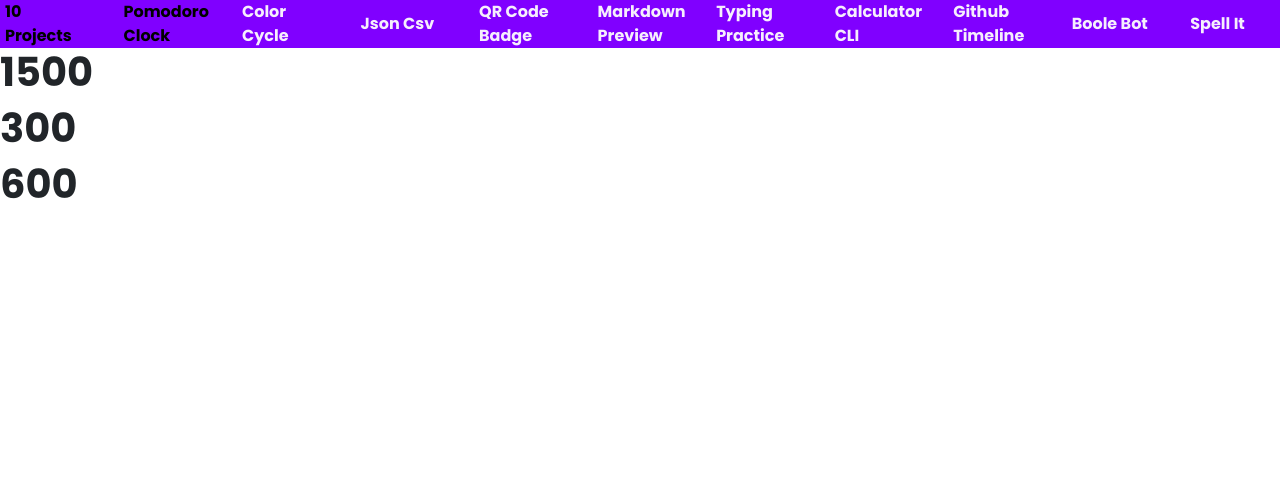
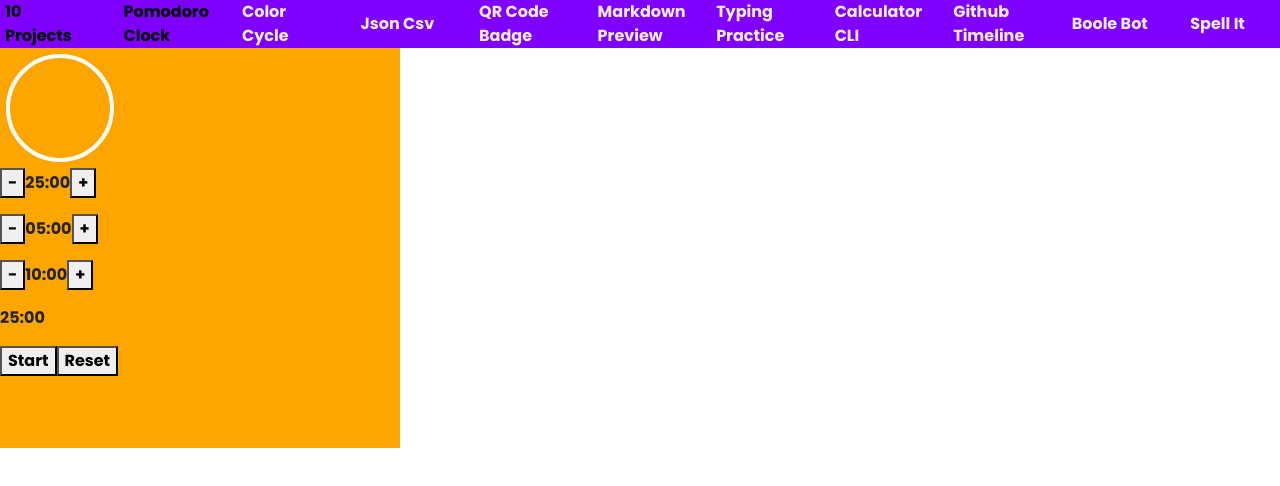
Before and after one commit to vasanth9/10frontendprojectschallenge, a React (Create React App) app: page / in a window 1280 px wide. Shown: the top 486 px of the page. Built offline with nearby package versions, Linux system fonts and the light colour scheme.

Commit message:
wrap up day03

```diff
--- a/src/01-Pomodoro-Clock/PomodoroClock.css
+++ b/src/01-Pomodoro-Clock/PomodoroClock.css
@@ -10,3 +10,11 @@
     width: 60vw;
     background-color: rgb(255, 255, 255);
 }
+.Timer-Container{
+    height: 50vh;
+    width: 400px;
+    background-color: orange;
+}
+.Circular-Progress{
+
+}
--- /dev/null
+++ b/src/01-Pomodoro-Clock/ProgressRing.jsx
@@ -0,0 +1,58 @@
+const ProgressRing = (props) => {
+  const { radius, stroke, progress } = props;
+
+ const normalizedRadius = radius - stroke * 2;
+  const circumference = normalizedRadius * 2 * Math.PI;
+
+  const strokeDashoffset = circumference - (progress / 100) * circumference;
+
+  return (
+    <svg height={radius * 2} width={radius * 2}>
+      <circle
+        stroke="white"
+        fill="transparent"
+        strokeWidth={stroke}
+        strokeDasharray={circumference + " " + circumference}
+        style={{ strokeDashoffset }}
+        r={normalizedRadius}
+        cx={radius}
+        cy={radius}
+      />
+    </svg>
+  );
+};
+
+export default ProgressRing;
+// class Example extends React.Component {
+//   constructor(props) {
+//     super(props);
+
+//     this.state = {
+//       progress: 0
+//     };
+//   }
+
+//   componentDidMount() {
+//     // emulating progress
+//     const interval = setInterval(() => {
+//       this.setState({ progress: this.state.progress + 10 });
+//       if (this.state.progress === 100)
+//         clearInterval(interval);
+//     }, 1000);
+//   }
+
+//   render() {
+//     return (
+//       <ProgressRing
+//         radius={ 60 }
+//         stroke={ 4 }
+//         progress={ this.state.progress }
+//       />
+//     );
+//   }
+// }
+
+// ReactDOM.render(
+//  <Example />,
+//   document.getElementById('example')
+// );
--- a/src/01-Pomodoro-Clock/Timer.jsx
+++ b/src/01-Pomodoro-Clock/Timer.jsx
@@ -1,16 +1,92 @@
-import React from "react";
+import React, { useEffect } from "react";
 import "bootstrap/dist/css/bootstrap.css";
 // import { Button, Card, Col, Row } from "react-bootstrap";
+import ProgressRing from "./ProgressRing";
+const Timer = (props) => {
+  const {
+    session,
+    shortBreak,
+    longBreak,
+    clock,
+    decrementClock,
+    pause,
+    togglePause,
+    resetPomodoroClock,
+    setPomodoroClock,
+    incrementSession,
+    decrementSession,
+    decrementShort,
+    incrementShort,
+    decrementLong,
+    incrementLong,
+  } = props;
+  useEffect(() => {
+    let intervalId;
+    console.log(Math.floor(((clock) / session) * 100));
+    if (pause) {
+      intervalId = setInterval(() => {
+        decrementClock();
+      }, 1000);
+    }
+    if (clock <= 0) {
+      setPomodoroClock(true);
+    }
+    return () => {
+      clearInterval(intervalId);
+    };
+  }, [clock, decrementClock, pause, setPomodoroClock,session]);
 
-
-const Timer = (props) => {
-    const {session,shortBreak,longBreak} = props
-return (
-  <div>
-    <h1>{session}</h1>
-    <h1>{shortBreak}</h1>
-    <h1>{longBreak}</h1>
-  </div>
-);
+  const handleStart = () => {
+    togglePause(!pause);
+  };
+  const handleReset = () => {
+    resetPomodoroClock();
+    togglePause(false);
+  };
+  return (
+    <div className="Timer-Container">
+      <ProgressRing radius={60} stroke={4} progress={Math.floor(((clock)/session)*100)} />
+      <p>
+        <button disabled={pause} onClick={() => decrementSession()}>
+          -
+        </button>
+        {`${Math.floor(session / 60)
+          .toString()
+          .padStart(2, "0")}:${(session % 60).toString().padStart(2, "0")}`}
+        <button disabled={pause} onClick={() => incrementSession()}>
+          +
+        </button>
+      </p>
+      <p>
+        <button disabled={pause} onClick={() => decrementShort()}>
+          -
+        </button>
+        {`${Math.floor(shortBreak / 60)
+          .toString()
+          .padStart(2, "0")}:${(shortBreak % 60).toString().padStart(2, "0")}`}
+        <button disabled={pause} onClick={() => incrementShort()}>
+          +
+        </button>
+      </p>
+      <p>
+        <button disabled={pause} onClick={() => decrementLong()}>
+          -
+        </button>
+        {`${Math.floor(longBreak / 60)
+          .toString()
+          .padStart(2, "0")}:${(longBreak % 60).toString().padStart(2, "0")}`}
+        <button disabled={pause} onClick={() => incrementLong()}>
+          +
+        </button>
+      </p>
+      <div className="Circular-Progress">
+        <p>{`${Math.floor(clock / 60)
+          .toString()
+          .padStart(2, "0")}:${(clock % 60).toString().padStart(2, "0")}`}</p>
+      </div>
+      <button onClick={handleStart}>{pause ? "Pause" : "Start"}</button>
+      <button onClick={handleReset}>Reset</button>
+    </div>
+  );
 };
 export default Timer;
--- a/src/01-Pomodoro-Clock/pomodoroConnector.js
+++ b/src/01-Pomodoro-Clock/pomodoroConnector.js
@@ -14,8 +14,7 @@ import {
   decrementLong,
 } from "./pomodoroslice";
 
-function mapStateToProps(state) {
-  return {
+const mapStateToProps = (state) =>({
     session: state.session,
     shortBreak: state.shortBreak,
     longBreak: state.longBreak,
@@ -23,21 +22,20 @@ function mapStateToProps(state) {
     sound: state.sound,
     cycle: state.cycle,
     pause: state.pause,
-  };
-}
-const mapDispatchToProps = (dispatch) => {
-  return {
-    toggleSound: () => dispatch(toggleSound),
-    togglePause: () => dispatch(togglePause),
-    setPomodoroClock: () => dispatch(setPomodoroClock),
-    resetPomodoroClock: () => dispatch(resetPomodoroClock),
-    decrementClock: () => dispatch(decrementClock),
-    incrementSession: () => dispatch(incrementSession),
-    decrementSession: () => dispatch(decrementSession),
-    incrementShort: () => dispatch(incrementShort),
-    decrementShort: () => dispatch(decrementShort),
-    incrementLong: () => dispatch(incrementLong),
-    decrementLong: () => dispatch(decrementLong),
-  };
-};
+  });
+
+const mapDispatchToProps = (dispatch) => ({
+    toggleSound: () => dispatch(toggleSound()),
+    togglePause: (data) => dispatch(togglePause(data)),
+    setPomodoroClock: (data) => dispatch(setPomodoroClock(data)),
+    resetPomodoroClock: () => dispatch(resetPomodoroClock()),
+    decrementClock: () => dispatch(decrementClock()),
+    incrementSession: () => dispatch(incrementSession()),
+    decrementSession: () => dispatch(decrementSession()),
+    incrementShort: () => dispatch(incrementShort()),
+    decrementShort: () => dispatch(decrementShort()),
+    incrementLong: () => dispatch(incrementLong()),
+    decrementLong: () => dispatch(decrementLong()),
+  });
+
 export default connect(mapStateToProps, mapDispatchToProps)(PomodoroClock);
--- a/src/01-Pomodoro-Clock/pomodoroslice.js
+++ b/src/01-Pomodoro-Clock/pomodoroslice.js
@@ -1,24 +1,25 @@
 import {  createSlice } from "@reduxjs/toolkit";
 
 const initialState = {
+
   session: 1500,
   shortBreak: 300,
   longBreak: 600,
   clock: 1500,
   sound: false,
-  cycle: 0,
+  cycle: 1,
   pause: false,
 };
 
 const reducers = {
-  toggleSound: (state) => {
+  toggleSound(state) {
     state.sound = !state.sound;
   },
-  togglePause: (state) => {
-    state.pause = !state.pause;
+  togglePause(state,{payload}) {
+    state.pause = payload;
   },
-  setPomodoroClock: (state, payload) => {
-    if (payload.cycle) {
+  setPomodoroClock(state, payload) {
+    if (payload) {
       state.cycle += 1;
     }
     if (state.cycle % 2 === 1) {
@@ -29,35 +30,41 @@ const reducers = {
       state.clock = state.shortBreak;
     }
   },
-  resetPomodoroClock: (state) => {
+  resetPomodoroClock(state) {
     state.cycle = 1;
+    state.session = 1500;
+    state.shortBreak = 300;
+    state.longBreak = 600;
+    state.clock = 1500;
+    state.pause = false;
+  },
+  decrementClock(state) {
+    state.clock -= 1;
+  },
+  incrementSession(state) {
+    state.session += 60;
     state.clock = state.session;
   },
-  decrementClock: (state) => {
-    state.clock -= 1;
-  },
-  incrementSession: (state) => {
-    state.session += 60;
-  },
-  decrementSession: (state) => {
-    if (state.session >= 60) {
+  decrementSession(state) {
+    if (state.session > 60) {
       state.session -= 60;
+      state.clock = state.session;
     }
   },
-  incrementShort: (state) => {
+  incrementShort(state) {
     state.shortBreak += 60;
   },
-  decrementShort: (state) => {
-    if (state.shortBreak >= 60) {
+  decrementShort(state) {
+    if (state.shortBreak > 60) {
       state.shortBreak -= 60;
     }
   },
-  incrementLong: (state) => {
-    state.shortBreak += 60;
+  incrementLong(state) {
+    state.longBreak += 60;
   },
-  decrementLong: (state) => {
-    if (state.shortBreak >= 60) {
-      state.shortBreak -= 60;
+  decrementLong(state) {
+    if (state.longBreak > 60) {
+      state.longBreak -= 60;
     }
   },
 };
@@ -65,7 +72,7 @@ const reducers = {
 const PomodoroSlice = createSlice({
   name: "Pomodoro",
   initialState,
-  reducer: reducers,
+  reducers,
 });
 
 export const {
```
